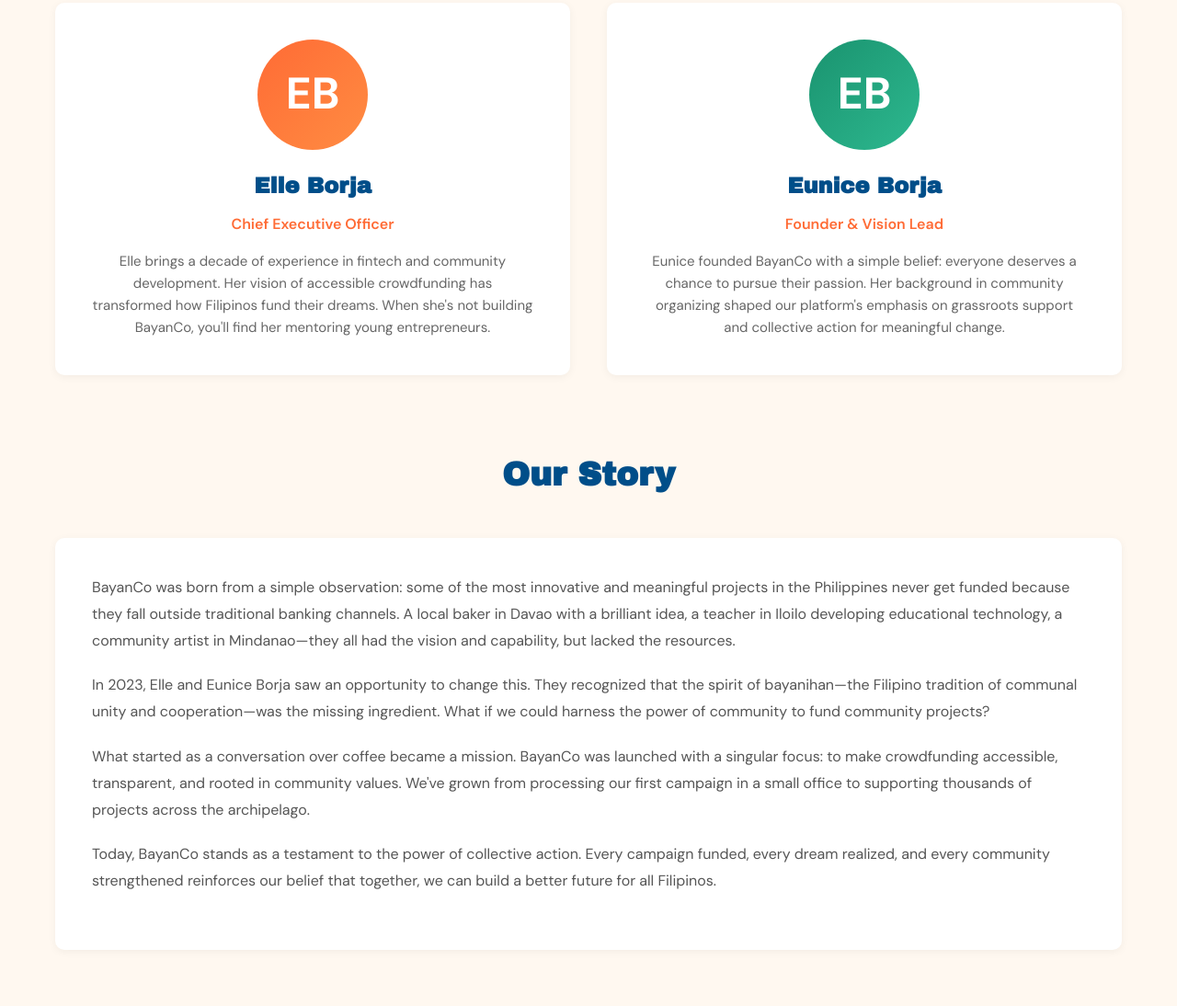
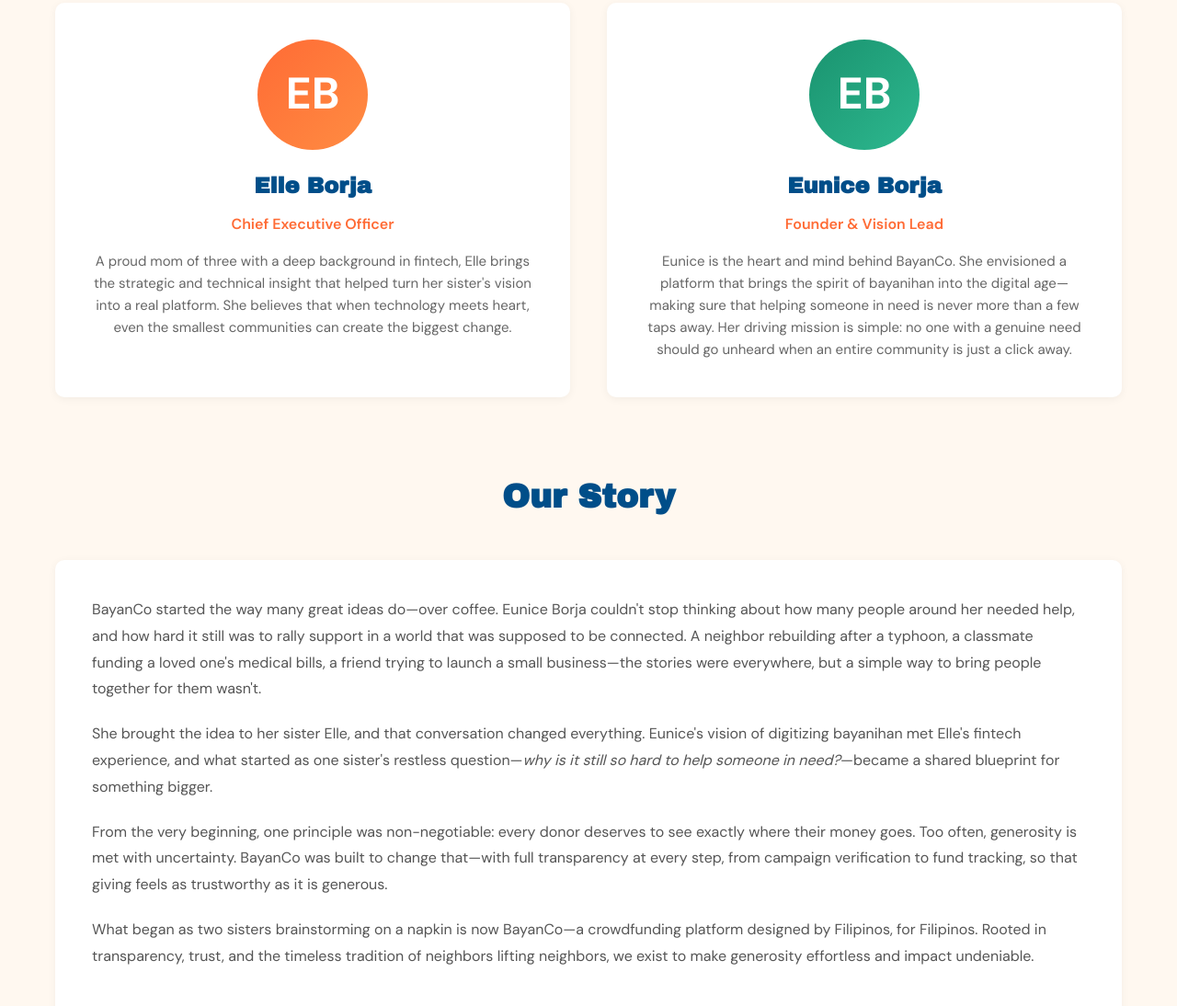
Before and after one commit to iwanderph20-art/bayanco-website, a website: page bayanco-website/about.html in a window 1280 px wide. Shown: the part 1278-2372 px from the top of the page at 92% size. Drawn offline with Linux system fonts and the light colour scheme.

Commit message:
Update About page: revised founder bios and Our Story
- Elle Borja: mom of 3 with fintech background, provided strategic insight
- Eunice Borja: the visionary behind BayanCo, digitizing bayanihan
- Our Story: sisters who brainstormed over coffee, transparency-first mission

```diff
--- a/bayanco-website/about.html
+++ b/bayanco-website/about.html
@@ -495,14 +495,14 @@
                     <div class="founder-avatar eb1">EB</div>
                     <h3>Elle Borja</h3>
                     <div class="founder-title">Chief Executive Officer</div>
-                    <p class="founder-bio">Elle brings a decade of experience in fintech and community development. Her vision of accessible crowdfunding has transformed how Filipinos fund their dreams. When she's not building BayanCo, you'll find her mentoring young entrepreneurs.</p>
+                    <p class="founder-bio">A proud mom of three with a deep background in fintech, Elle brings the strategic and technical insight that helped turn her sister's vision into a real platform. She believes that when technology meets heart, even the smallest communities can create the biggest change.</p>
                 </div>
 
                 <div class="founder-card">
                     <div class="founder-avatar eb2">EB</div>
                     <h3>Eunice Borja</h3>
                     <div class="founder-title">Founder & Vision Lead</div>
-                    <p class="founder-bio">Eunice founded BayanCo with a simple belief: everyone deserves a chance to pursue their passion. Her background in community organizing shaped our platform's emphasis on grassroots support and collective action for meaningful change.</p>
+                    <p class="founder-bio">Eunice is the heart and mind behind BayanCo. She envisioned a platform that brings the spirit of bayanihan into the digital age—making sure that helping someone in need is never more than a few taps away. Her driving mission is simple: no one with a genuine need should go unheard when an entire community is just a click away.</p>
                 </div>
             </div>
         </section>
@@ -510,13 +510,13 @@
         <section>
             <h2>Our Story</h2>
             <div class="story-section">
-                <p>BayanCo was born from a simple observation: some of the most innovative and meaningful projects in the Philippines never get funded because they fall outside traditional banking channels. A local baker in Davao with a brilliant idea, a teacher in Iloilo developing educational technology, a community artist in Mindanao—they all had the vision and capability, but lacked the resources.</p>
+                <p>BayanCo started the way many great ideas do—over coffee. Eunice Borja couldn't stop thinking about how many people around her needed help, and how hard it still was to rally support in a world that was supposed to be connected. A neighbor rebuilding after a typhoon, a classmate funding a loved one's medical bills, a friend trying to launch a small business—the stories were everywhere, but a simple way to bring people together for them wasn't.</p>
 
-                <p>In 2023, Elle and Eunice Borja saw an opportunity to change this. They recognized that the spirit of bayanihan—the Filipino tradition of communal unity and cooperation—was the missing ingredient. What if we could harness the power of community to fund community projects?</p>
+                <p>She brought the idea to her sister Elle, and that conversation changed everything. Eunice's vision of digitizing bayanihan met Elle's fintech experience, and what started as one sister's restless question—<em>why is it still so hard to help someone in need?</em>—became a shared blueprint for something bigger.</p>
 
-                <p>What started as a conversation over coffee became a mission. BayanCo was launched with a singular focus: to make crowdfunding accessible, transparent, and rooted in community values. We've grown from processing our first campaign in a small office to supporting thousands of projects across the archipelago.</p>
+                <p>From the very beginning, one principle was non-negotiable: every donor deserves to see exactly where their money goes. Too often, generosity is met with uncertainty. BayanCo was built to change that—with full transparency at every step, from campaign verification to fund tracking, so that giving feels as trustworthy as it is generous.</p>
 
-                <p>Today, BayanCo stands as a testament to the power of collective action. Every campaign funded, every dream realized, and every community strengthened reinforces our belief that together, we can build a better future for all Filipinos.</p>
+                <p>What began as two sisters brainstorming on a napkin is now BayanCo—a crowdfunding platform designed by Filipinos, for Filipinos. Rooted in transparency, trust, and the timeless tradition of neighbors lifting neighbors, we exist to make generosity effortless and impact undeniable.</p>
             </div>
         </section>
 
```
